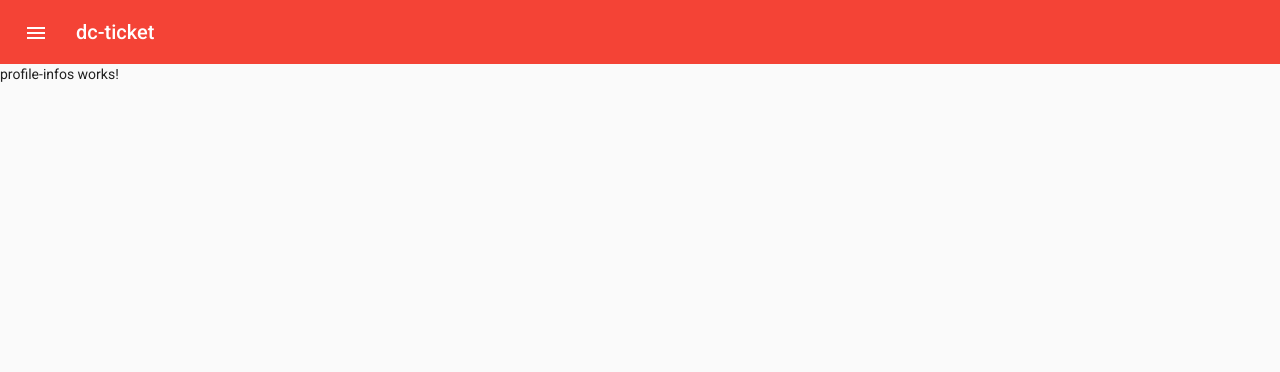
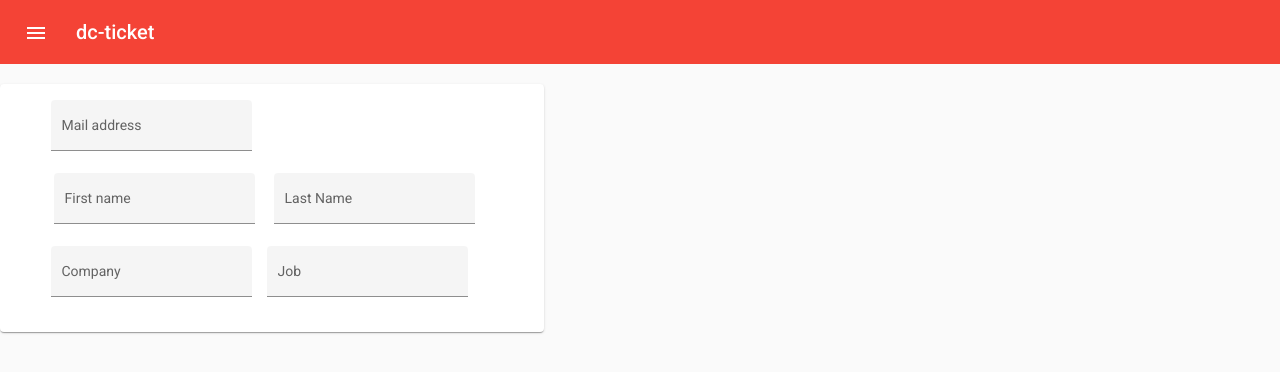
Before and after one commit to chanoir2303/angular-dc_ticket, an Angular app: page /profile in a window 1280 px wide. Shown: the top 372 px of the page. Built offline with nearby package versions, Linux system fonts and the light colour scheme.

Commit message:
modify profile infos

```diff
--- a/src/app/app.module.ts
+++ b/src/app/app.module.ts
@@ -23,6 +23,7 @@ import {MatToolbarModule} from "@angular/material/toolbar";
 import {MatTooltipModule} from '@angular/material/tooltip';
 import {MatDialogModule} from '@angular/material/dialog';
 import {MatStepperModule} from '@angular/material/stepper';
+import {MatCardModule} from "@angular/material/card";
 
 // component
 import { AppComponent } from './app.component';
@@ -74,7 +75,8 @@ import { ProfileInfosComponent } from './profile-infos/profile-infos.component';
     MatDialogModule,
     MatStepperModule,
     ReactiveFormsModule,
-    FormsModule
+    FormsModule,
+    MatCardModule
   ],
   providers: [],
   bootstrap: [AppComponent]
--- a/src/app/profile-infos/profile-infos.component.css
+++ b/src/app/profile-infos/profile-infos.component.css
@@ -0,0 +1,10 @@
+mat-card {
+  display: flex;
+  align-items: center;
+  justify-content: center;
+  width: 40%;
+}
+
+mat-form-field {
+  margin-right: 15px;
+}
--- a/src/app/profile-infos/profile-infos.component.html
+++ b/src/app/profile-infos/profile-infos.component.html
@@ -1 +1,28 @@
-<p>profile-infos works!</p>
+<mat-card>
+  <form>
+    <mat-form-field appearance="fill">
+      <mat-label>Mail address</mat-label>
+      <input matInput>
+    </mat-form-field>
+
+    <table><tr>
+      <td><mat-form-field appearance="fill">
+        <mat-label>First name</mat-label>
+        <input matInput>
+      </mat-form-field></td>
+      <td><mat-form-field appearance="fill">
+        <mat-label>Last Name</mat-label>
+        <input matInput>
+      </mat-form-field></td>
+    </tr></table>
+
+    <mat-form-field appearance="fill">
+      <mat-label>Company</mat-label>
+      <input matInput>
+    </mat-form-field>
+    <mat-form-field appearance="fill">
+      <mat-label>Job</mat-label>
+      <input matInput>
+    </mat-form-field>
+  </form>
+</mat-card>
--- a/src/app/profile-view/profile-view.component.css
+++ b/src/app/profile-view/profile-view.component.css
@@ -0,0 +1,3 @@
+app-profile-infos {
+  margin-left: 30px;
+}
```
